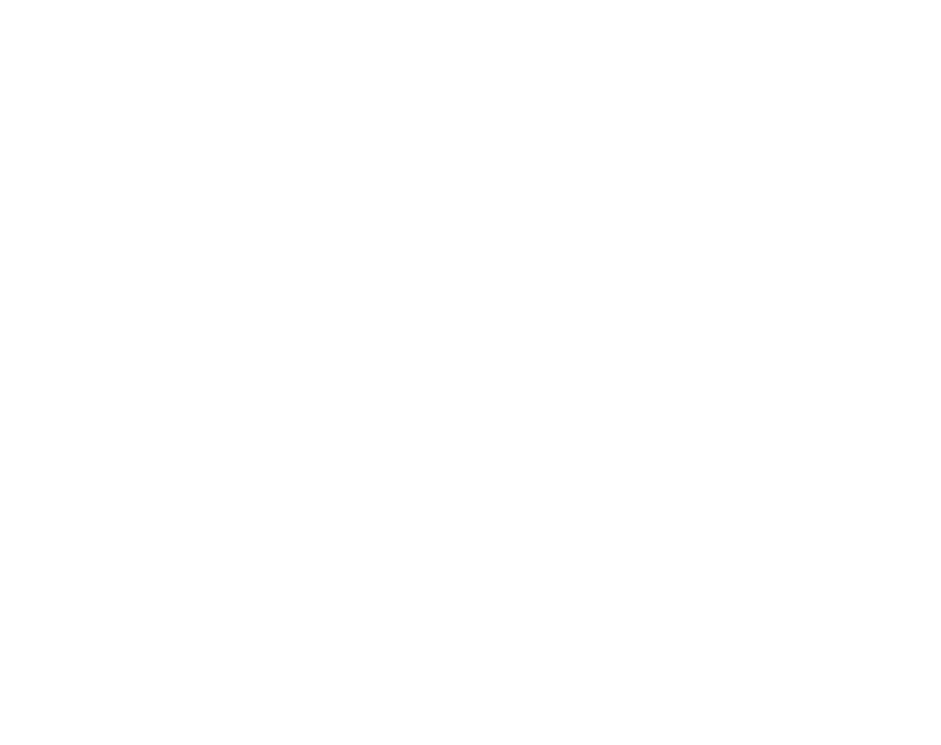
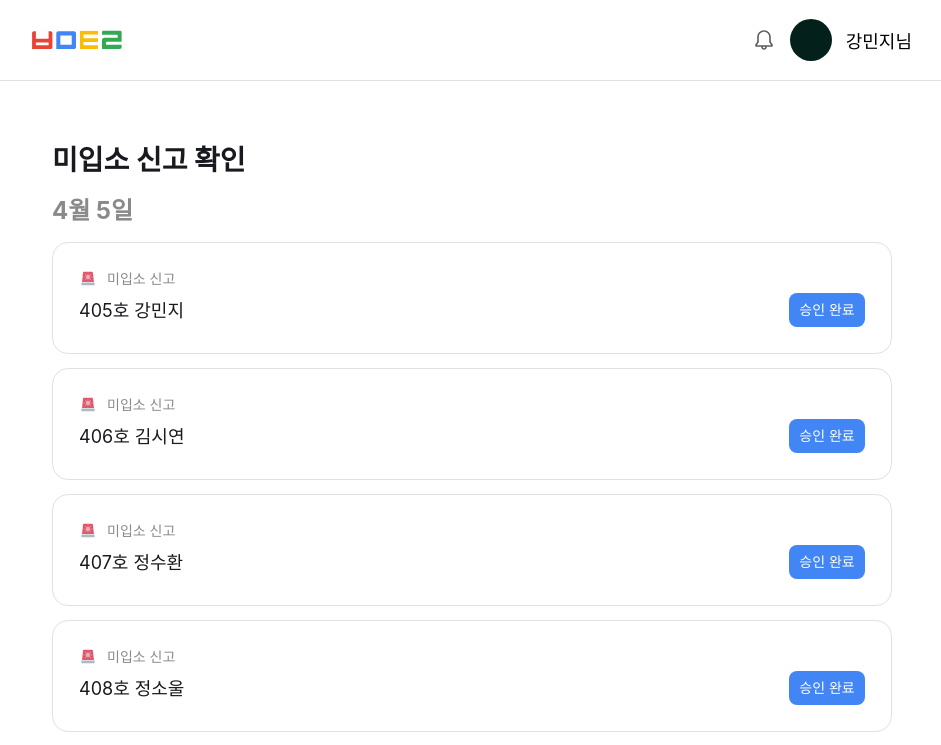
Before and after one commit to BUMITORI/BUMITORI_WEB, a React (Vite) app in the folder client/: page /admin-main in a window 1280 px wide. Before the commit this address had no page. Shown: the top 745 px of the page, without its empty margins (168-1109 px from the left). Built offline with nearby package versions, Linux system fonts and the light colour scheme.

Commit message:
feat: 어드민 메인 페이지 퍼블리싱

```diff
--- a/client/src/App.tsx
+++ b/client/src/App.tsx
@@ -2,8 +2,8 @@
 import Login from "./pages/Login";
 import "./index.css";
 import Main from "./pages/Main";
-import AlarmBox from "./shared/components/AlarmBox";
 import NotAdmit from "./pages/Not-admit";
+import AdminMain from "./admin/AdminMain";
 
 function App() {
   return (
@@ -11,18 +11,8 @@
       <Routes>
         <Route path="/" element={<Main />} />
         <Route path="/auth/login" element={<Login />} />
-        <Route path="/NotAdmit" element={<NotAdmit />} />
-        <Route
-          path="/glgl"
-          element={
-            <AlarmBox
-              isAlarm="알림"
-              name="강민지"
-              roomNumber={205}
-              date="2월 28일(일) 4:55"
-            />
-          }
-        />
+        <Route path="/not-admit" element={<NotAdmit />} />
+        <Route path="/admin-main" element={<AdminMain date="4월 5일" />} />
       </Routes>
     </Router>
   );
--- /dev/null
+++ b/client/src/admin/AdminMain/index.tsx
@@ -0,0 +1,77 @@
+import AlarmBox from "../../shared/components/AlarmBox";
+import Header from "../../shared/components/Header";
+import * as S from "./style";
+
+interface AdminMainProps {
+  date: string;
+}
+
+const AdminMain = ({ date }: AdminMainProps) => {
+  const AlarmDetail = [
+    {
+      id: 1,
+      isAlarm: "알림",
+      name: "강민지",
+      roomNumber: 405,
+      date: "4월 5일",
+    },
+    {
+      id: 2,
+      isAlarm: "알림",
+      name: "김시연",
+      roomNumber: 406,
+      date: "4월 5일",
+    },
+    {
+      id: 3,
+      isAlarm: "알림",
+      name: "정수환",
+      roomNumber: 407,
+      date: "4월 5일",
+    },
+    {
+      id: 4,
+      isAlarm: "알림",
+      name: "정소울",
+      roomNumber: 408,
+      date: "4월 5일",
+    },
+    {
+      id: 5,
+      isAlarm: "알림",
+      name: "이승현",
+      roomNumber: 409,
+      date: "4월 5일",
+    },
+    {
+      id: 6,
+      isAlarm: "알림",
+      name: "추성우",
+      roomNumber: 410,
+      date: "4월 5일",
+    },
+  ];
+  return (
+    <>
+      <Header />
+      <S.Container>
+        <S.Layout>
+          <S.Title>미입소 신고 확인</S.Title>
+          <S.Date>{date}</S.Date>
+          <S.NoJoinListContainer>
+            {AlarmDetail.map((detail) => (
+              <AlarmBox
+                isAlarm={detail.isAlarm}
+                name={detail.name}
+                roomNumber={detail.roomNumber}
+                date={detail.date}
+              />
+            ))}
+          </S.NoJoinListContainer>
+        </S.Layout>
+      </S.Container>
+    </>
+  );
+};
+
+export default AdminMain;
--- /dev/null
+++ b/client/src/admin/AdminMain/style.ts
@@ -0,0 +1,30 @@
+import styled from "styled-components";
+import theme from "../../shared/style/theme";
+import { Pretendard } from "../../shared/style/font";
+
+export const Container = styled.main`
+  display: flex;
+  flex-direction: column;
+  padding: 60px 0;
+  align-items: center;
+`;
+
+export const Layout = styled.div`
+  display: flex;
+  flex-direction: column;
+  gap: 14px;
+`;
+
+export const Title = styled.span`
+  color: ${theme.black};
+  ${Pretendard.Title1}
+`;
+export const Date = styled.span`
+  color: ${theme.gray300};
+  ${Pretendard.Title2}
+`;
+export const NoJoinListContainer = styled.div`
+  display: flex;
+  flex-direction: column;
+  gap: 14px;
+`;
```
